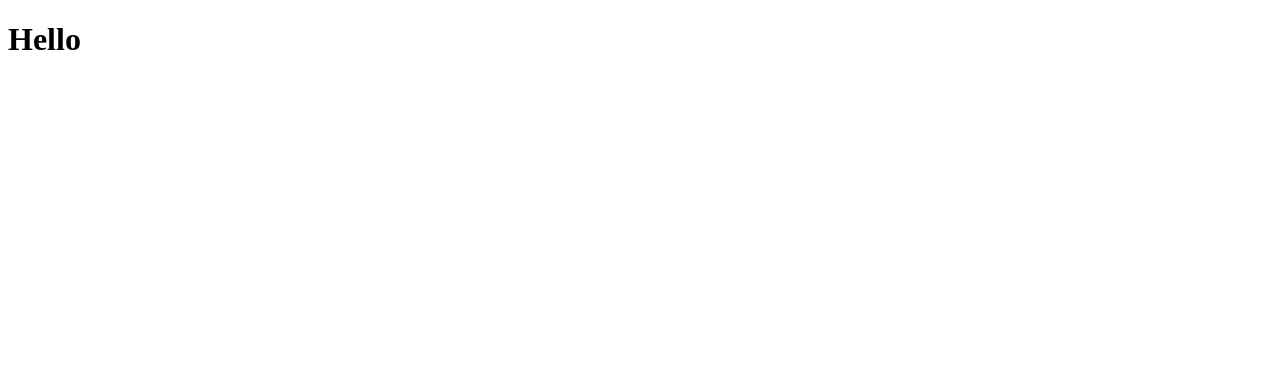
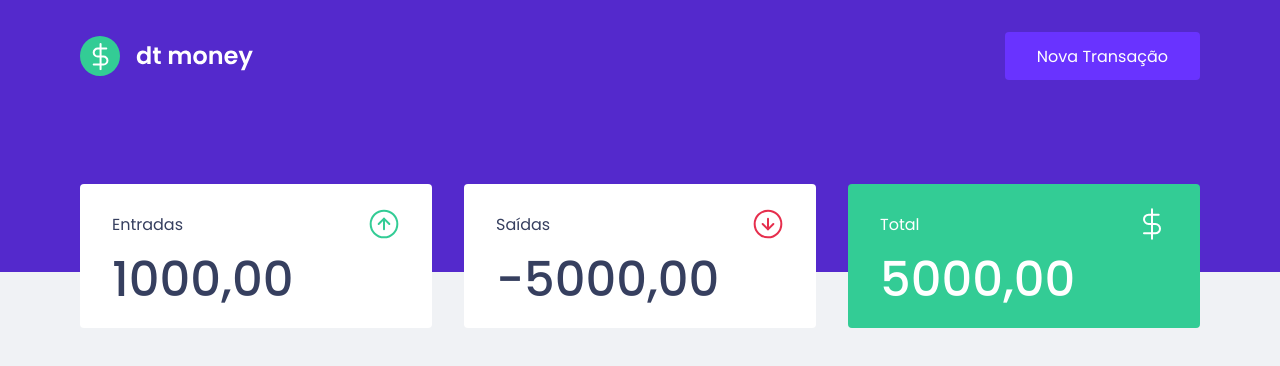
Before and after one commit to devzgabriel/ignite-ggmoney, a React (Create React App) app: page / in a window 1280 px wide. Shown: the top 366 px of the page. Built offline with nearby package versions, Linux system fonts and the light colour scheme.

Commit message:
create header and Summary

```diff
--- a/public/index.html
+++ b/public/index.html
@@ -6,7 +6,7 @@
     <link rel="shortcut icon" href="favicon.png" type="image/png" />
     <meta name="viewport" content="width=device-width, initial-scale=1" />
     <link
-      href="https://fonts.googleapis.com/css2?family=Poppins:wght@400;600&display=swap"
+      href="https://fonts.googleapis.com/css2?family=Poppins:wght@400;500;600&display=swap"
       rel="stylesheet"
     />
 
--- a/src/App.tsx
+++ b/src/App.tsx
@@ -1,10 +1,14 @@
-import styled from 'styled-components'
+import { Dashboard } from './components/Dashboard'
+import { Header } from './components/Header'
+import { GlobalStyle } from './styles/global'
 
 function App() {
   return (
-    <div className='App'>
-      <h1 className='App-header'>Hello</h1>
-    </div>
+    <>
+      <Header />
+      <Dashboard />
+      <GlobalStyle />
+    </>
   )
 }
 
--- /dev/null
+++ b/src/components/Dashboard/index.tsx
@@ -0,0 +1,10 @@
+import { Summary } from '../Summary'
+import { Container } from './styles'
+
+export function Dashboard() {
+  return (
+    <Container>
+      <Summary />
+    </Container>
+  )
+}
--- /dev/null
+++ b/src/components/Dashboard/styles.ts
@@ -0,0 +1,7 @@
+import styled from 'styled-components'
+
+export const Container = styled.main`
+  max-width: 1120px;
+  margin: 0 auto;
+  padding: 2.5rem;
+`
--- /dev/null
+++ b/src/components/Header/index.tsx
@@ -0,0 +1,13 @@
+import logoImg from '../../assets/logo.svg'
+import { Container, Content } from './styles'
+
+export function Header() {
+  return (
+    <Container>
+      <Content>
+        <img src={logoImg} alt='gg money' />
+        <button type='button'>Nova Transação</button>
+      </Content>
+    </Container>
+  )
+}
--- /dev/null
+++ b/src/components/Header/styles.ts
@@ -0,0 +1,31 @@
+import styled from 'styled-components'
+
+export const Container = styled.header`
+  background: var(--blue);
+`
+
+export const Content = styled.div`
+  max-width: 1120px;
+  margin: 0 auto;
+
+  padding: 2rem 1rem 12rem;
+  display: flex;
+  align-items: center;
+  justify-content: space-between;
+
+  button {
+    font-size: 1rem;
+    color: #fff;
+    background: var(--blue-light);
+    border: 0;
+    padding: 0 2rem;
+    border-radius: 0.25rem;
+    height: 3rem;
+
+    transition: filter 0.2s;
+
+    &:hover {
+      filter: brightness(0.9);
+    }
+  }
+`
--- /dev/null
+++ b/src/components/Summary/index.tsx
@@ -0,0 +1,32 @@
+import { Container } from './styles'
+import incomeImg from '../../assets/income.svg'
+import outcomeImg from '../../assets/outcome.svg'
+import total from '../../assets/total.svg'
+
+export function Summary() {
+  return (
+    <Container>
+      <div>
+        <header>
+          <p>Entradas</p>
+          <img src={incomeImg} alt='Entradas' />
+        </header>
+        <strong>1000,00</strong>
+      </div>
+      <div>
+        <header>
+          <p>Saídas</p>
+          <img src={outcomeImg} alt='Saídas' />
+        </header>
+        <strong>-5000,00</strong>
+      </div>
+      <div className='highlight-total'>
+        <header>
+          <p>Total</p>
+          <img src={total} alt='Total' />
+        </header>
+        <strong>5000,00</strong>
+      </div>
+    </Container>
+  )
+}
--- /dev/null
+++ b/src/components/Summary/styles.ts
@@ -0,0 +1,34 @@
+import styled from 'styled-components'
+
+export const Container = styled.div`
+  display: grid;
+  grid-template-columns: repeat(3, 1fr);
+  gap: 2rem;
+  margin-top: -8rem;
+
+  div {
+    background: var(--shape);
+    padding: 1.5rem 2rem;
+    border-radius: 0.25rem;
+    color: var(--text-title);
+
+    header {
+      display: flex;
+      align-items: center;
+      justify-content: space-between;
+    }
+
+    strong {
+      display: block;
+      margin-top: 1rem;
+      font-size: 3rem;
+      font-weight: 500;
+      line-height: 3rem;
+    }
+
+    &.highlight-total {
+      background: var(--green);
+      color: #fff;
+    }
+  }
+`
--- a/src/styles/global.ts
+++ b/src/styles/global.ts
@@ -4,14 +4,13 @@
   :root{
     --background: #f0f2f5;
     --red:#e52e4d;
+    --green: #33cc95;
     --blue:#5429cc;
     --blue-light:#6933ff;
 
     --text-title:#363f5f;
     --text-body:#969cb3;
-
-    --blue-light:#f0f2f5;
-    --blue-light:#ffffff;
+    --shape:#ffffff;
   }
 
   *{
```
